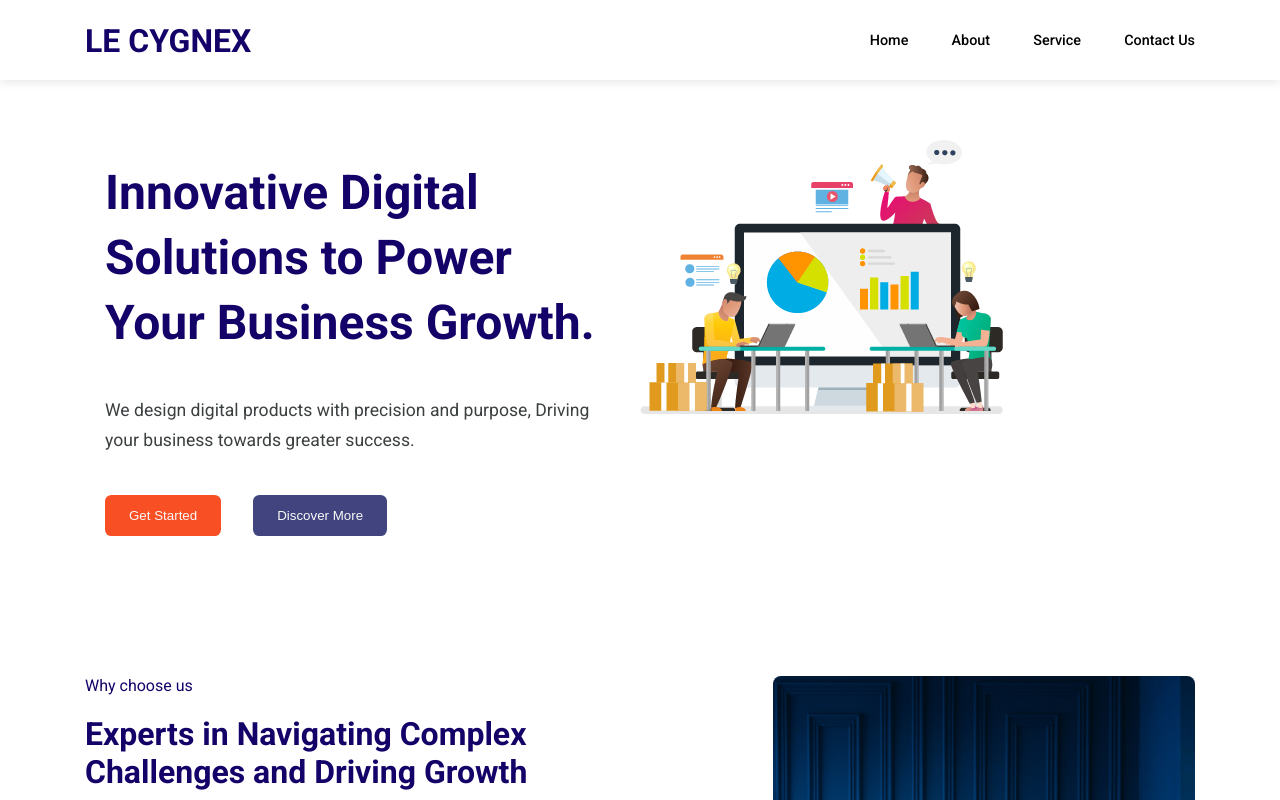
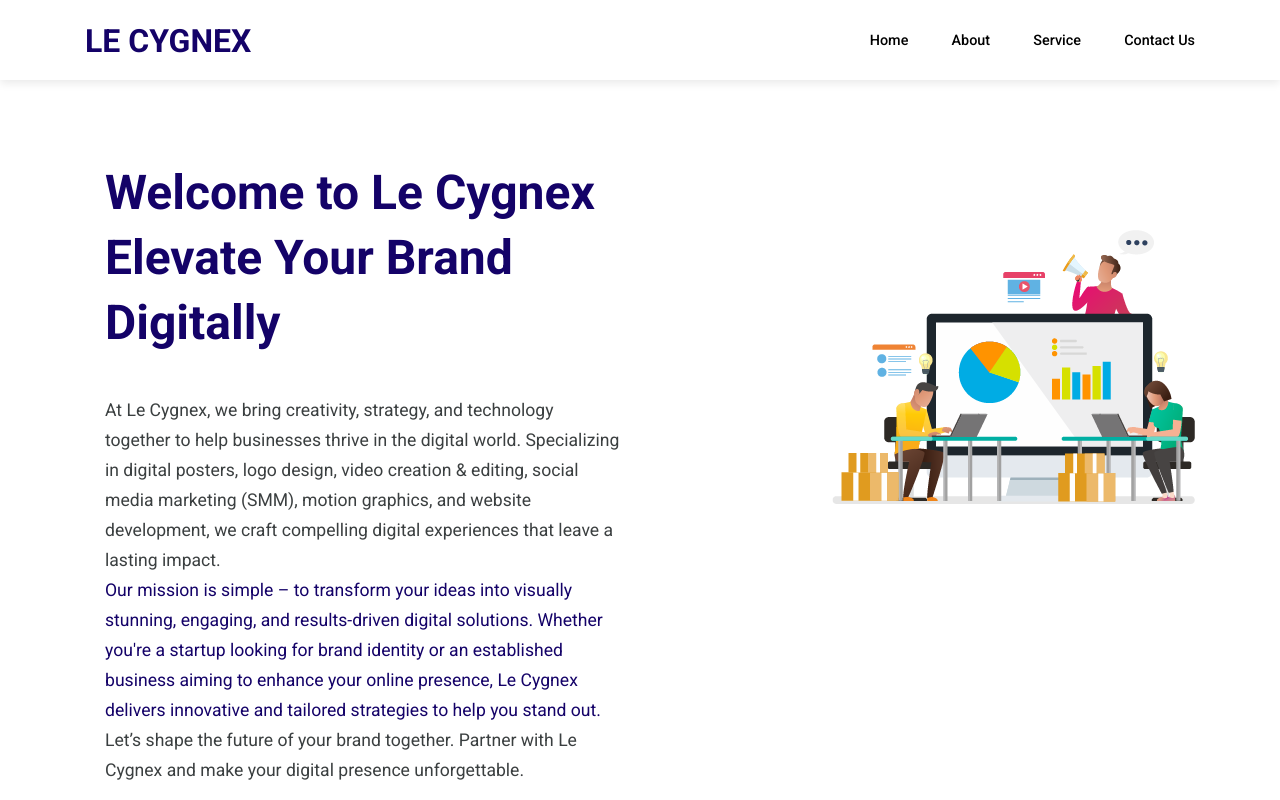
Before and after one commit to Nihalpm123/lecygnex, a React (Vite) app: page / in a window 1280 px wide. Shown: the top 800 px of the page. Built offline with nearby package versions, Linux system fonts and the light colour scheme.

Commit message:
hero section content changed

```diff
--- a/src/components/UI/Hero.jsx
+++ b/src/components/UI/Hero.jsx
@@ -10,12 +10,13 @@ const Hero = () => {
             <div className="hero__wrapper">
                 <div className="hero__content">
                     <div>
-                        <h2>Innovative Digital</h2>
-                        <h2>Solutions to Power</h2>
-                        <h2 className='highlight'>Your Business Growth.</h2>
+                        <h2>Welcome to Le Cygnex</h2>
+                        <h2>Elevate Your Brand Digitally</h2>
                     </div>
-                    <p className="description">We design digital products with precision and purpose,
-                    Driving your business towards greater success.</p>
+                    <p className="description">At Le Cygnex, we bring creativity, strategy, and technology together to help businesses thrive in the digital world. Specializing in digital posters, logo design, video creation & editing, social media marketing (SMM), motion graphics, and website development, we craft compelling digital experiences that leave a lasting impact. <br />
+                    <span className='highlight'>Our mission is simple – to transform your ideas into visually stunning, engaging, and results-driven digital solutions. Whether you're a startup looking for brand identity or an established business aiming to enhance your online presence, Le Cygnex delivers innovative and tailored strategies to help you stand out.</span> <br />
+                    Let’s shape the future of your brand together. Partner with Le Cygnex and make your digital presence unforgettable.
+                    </p>
 
                     <div className="hero__btns">
                         <button className='primary__btn'><a href="https://wa.me/918089666204?text=">Get Started</a></button>
--- a/src/styles/hero.css
+++ b/src/styles/hero.css
@@ -3,8 +3,12 @@
     justify-content: space-between;
 }
 
-.hero__content, .hero__img{
+.hero__content{
     width: 50%;
+}
+
+.hero__img{
+    margin-top: 90px;
 }
 
 .hero__content{
```
